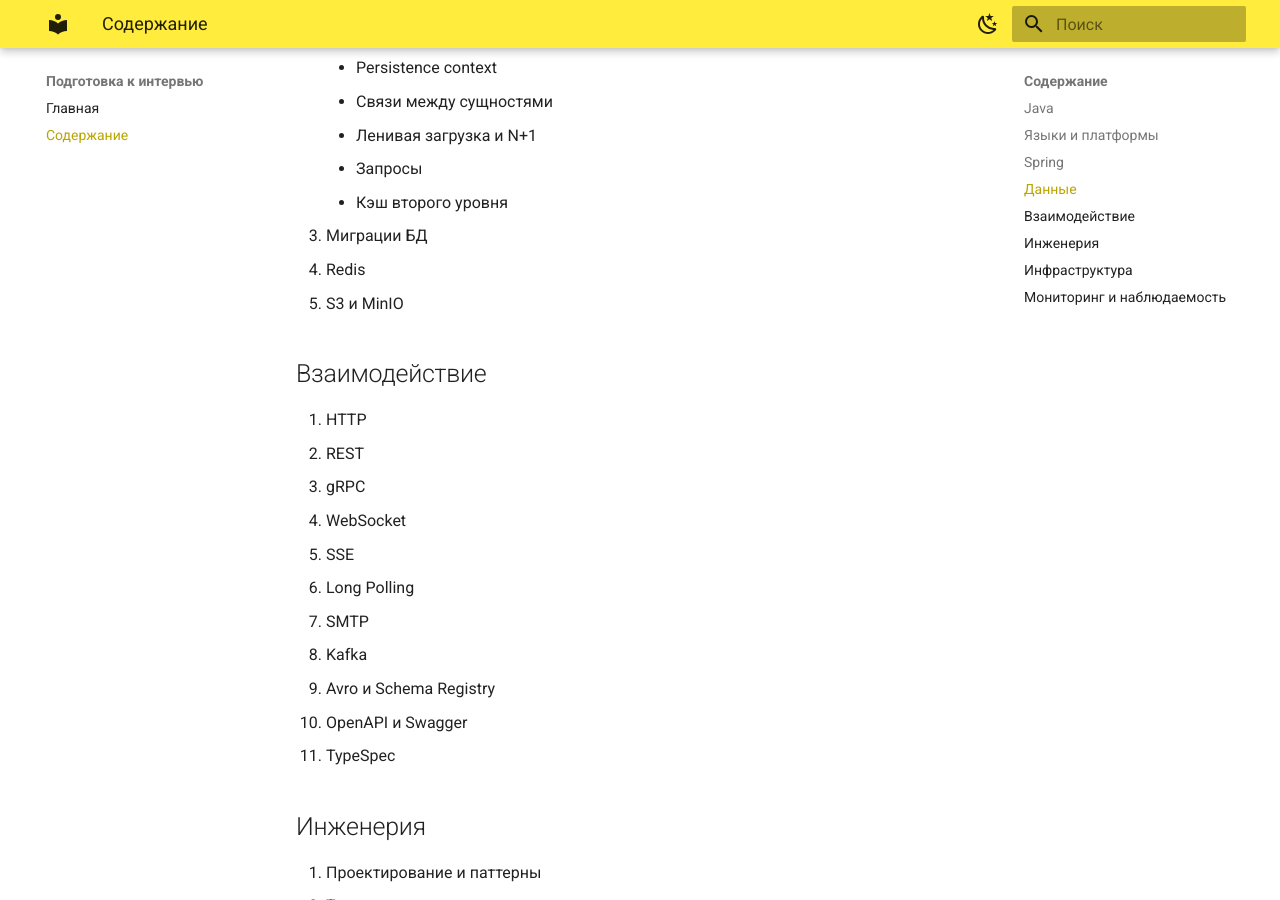
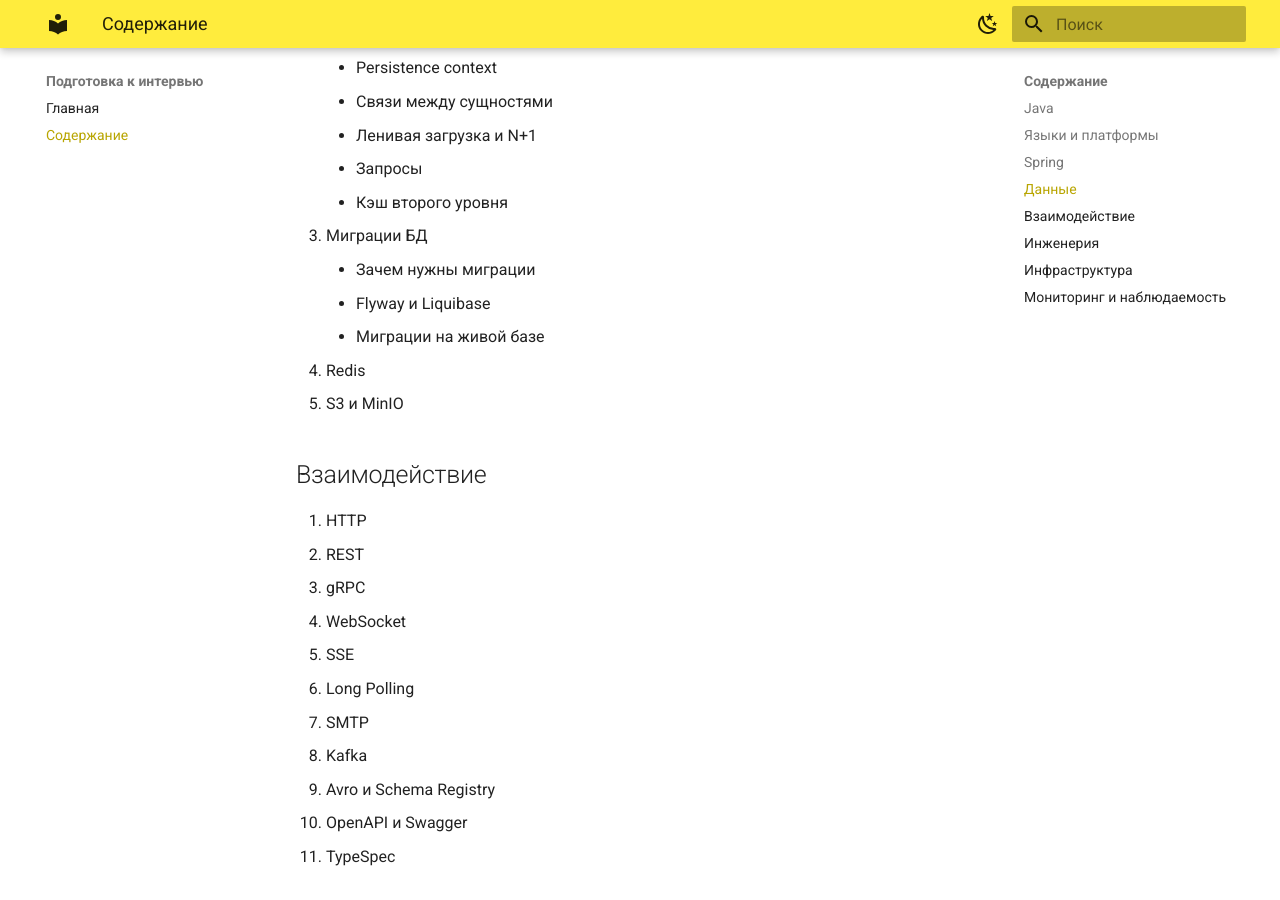
Before and after one commit to artem961/java-backend-notes, an MkDocs documentation site: the page built from docs/contents.md, in a window 1280 px wide and 900 px high, scrolled down 3638 px. Built offline with MkDocs 1.6.1 and Material for MkDocs 9.7.7, drawn with Linux system fonts in a browser that asks for light colours.

Commit message:
Определить состав раздела Миграции БД
Три темы: зачем нужны, сравнение Flyway и Liquibase, миграции
на живой базе без простоя.

```diff
--- a/docs/contents.md
+++ b/docs/contents.md
@@ -113,6 +113,9 @@
     - Запросы
     - Кэш второго уровня
 18. Миграции БД
+    - Зачем нужны миграции
+    - Flyway и Liquibase
+    - Миграции на живой базе
 19. Redis
 20. S3 и MinIO
 
```
